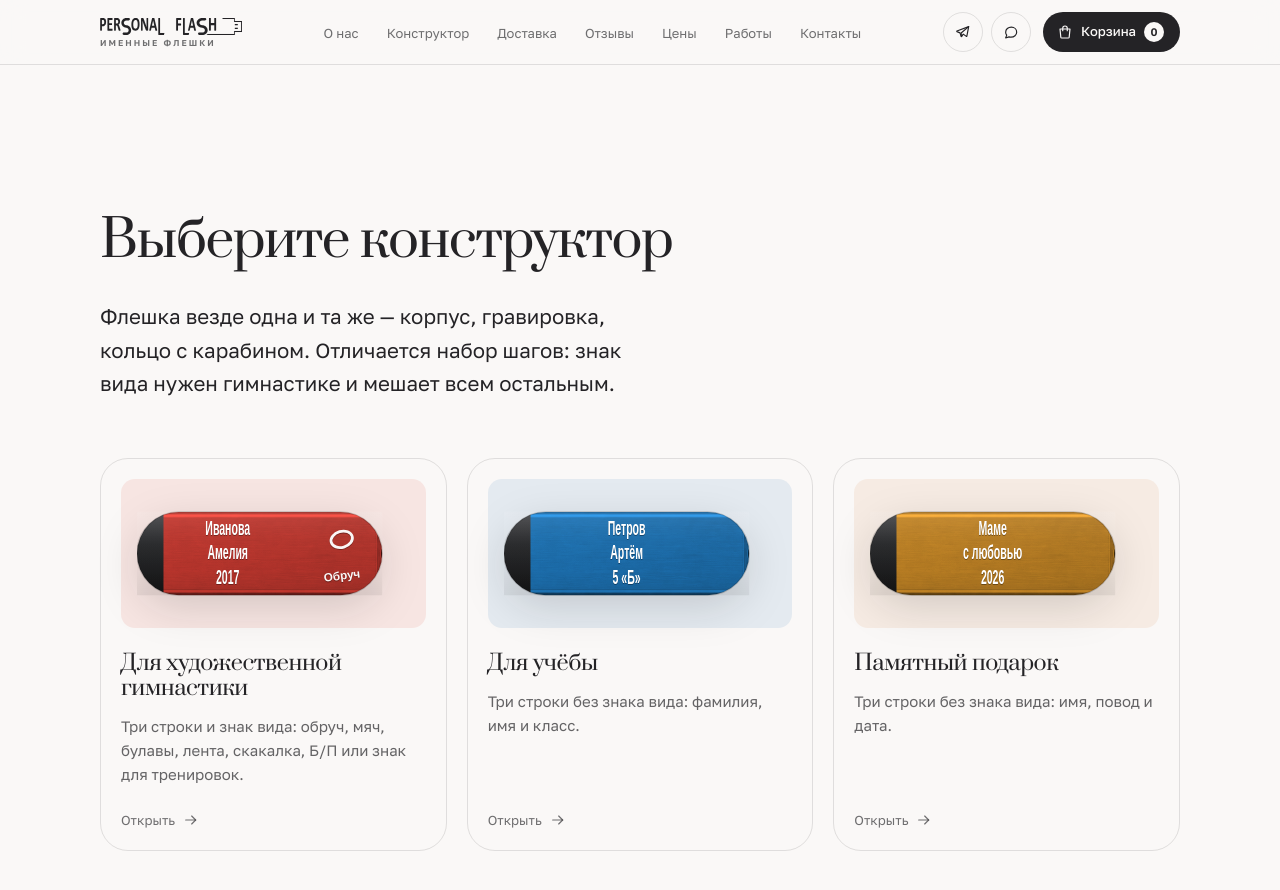
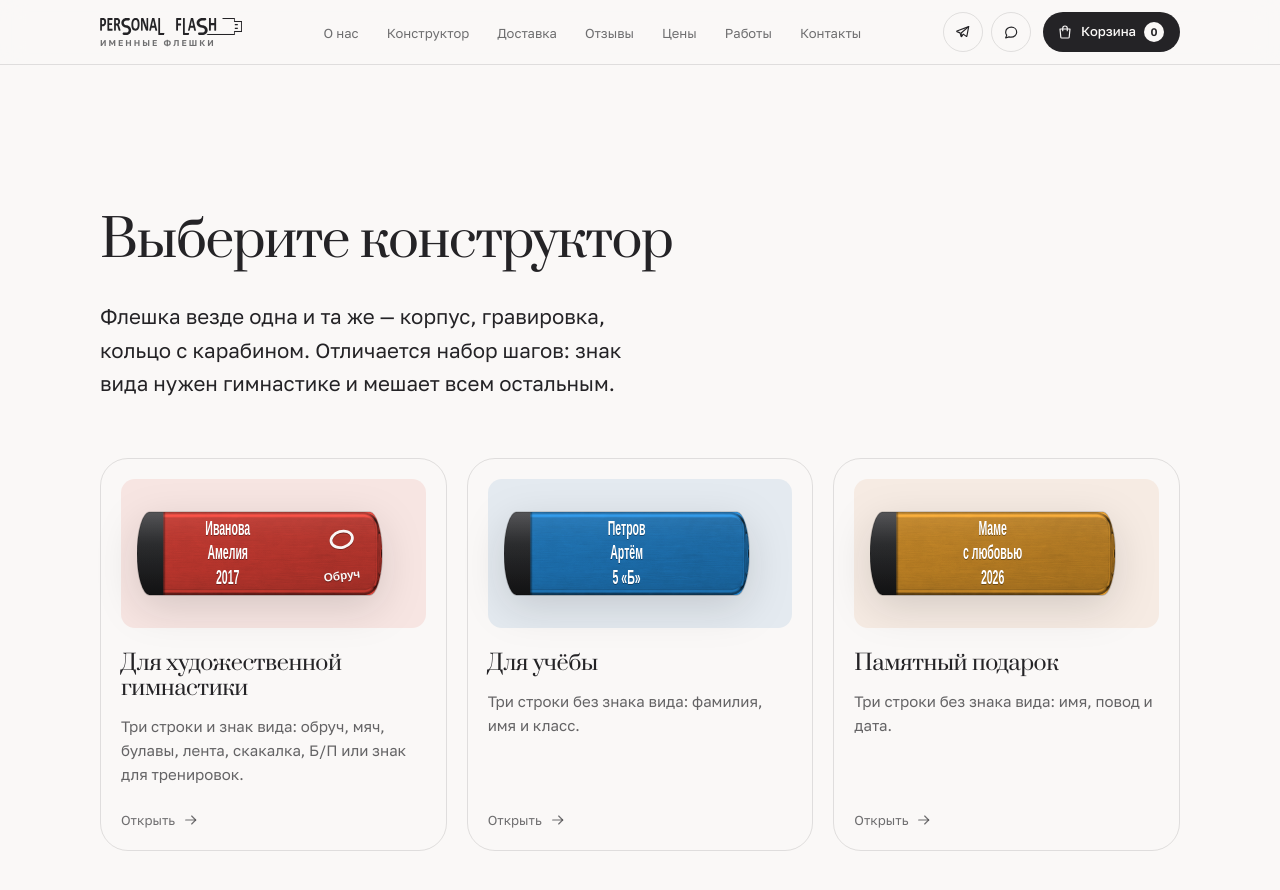
Before and after one commit to DevGreenBox/gym-flash, a Next.js app: page /constructors in a window 1280 px wide. Shown: the top 890 px of the page. Built offline with nearby package versions, Linux system fonts and the light colour scheme; a web font is replaced by a local one.

Commit message:
Силуэт корпуса — по замеру схемы: прямые грани, эллиптические торцы

```diff
--- a/components/drive-shape.tsx
+++ b/components/drive-shape.tsx
@@ -1,18 +1,23 @@
 import { SPEC } from "@/lib/site";
 
 /**
- * Силуэт корпуса — строго по чертежу заказчика.
+ * Силуэт корпуса — снят с чертежа заказчика пиксель в пиксель.
  *
- * На схеме корпус нарисован капсулой: 50 × 17 мм, торцы скруглены
- * по половине высоты. Чёрный колпачок не приставлен сбоку, а вписан
- * в это же скругление — он часть капсулы, а не отдельная деталь.
- * Прежняя модель была прямоугольником со слабым скруглением углов,
- * и торцы у неё выглядели рублеными.
+ * Замер `assets/image 18.png`: корпус 287 × 99 px на 49,96 × 17 мм,
+ * то есть 5,75 px/мм. Верх и низ идут ровной прямой от 282 до 532 px —
+ * это плоские грани. Торцы выпирают ровно на 15 px = 2,6 мм и достигают
+ * крайней точки на середине высоты. Значит торец — не полукруг
+ * (радиус был бы 8,5 мм) и не скруглённый угол, а эллиптическая дуга:
+ * 2,6 мм по горизонтали на 8,5 мм по вертикали.
  *
- * Ширина колпачка замерена по фотографии партии: пластина 195 px
+ * Такая же форма на фотографии партии — «подушка», а не капсула.
+ *
+ * Ширина колпачка замерена по той же фотографии: пластина 195 px
  * на 50 мм даёт 3,90 px/мм, чёрное слева — 5,4 мм.
  */
 export const КОЛПАЧОК = 5.4;
+/** Вылет торца по горизонтали. */
+const КРАЙ = 2.6;
 const КОЛЬЦО_R = 2.3;
 const ПОЛЕ = 1;
 
@@ -31,6 +36,23 @@ export const ПЛАСТИНА_ДОЛИ = {
   width: (SPEC.plate / ХОЛСТ.w) * 100,
   height: (SPEC.plateH / ХОЛСТ.h) * 100,
 };
+
+/** Контур корпуса: прямые верх и низ, торцы — эллиптические дуги. */
+export const КОРПУС_D = (() => {
+  const x = ПЛАСТИНА_X;
+  const y = ПЛАСТИНА_Y;
+  const w = SPEC.plate;
+  const h = SPEC.plateH;
+  const ry = h / 2;
+  return [
+    `M ${x + КРАЙ} ${y}`,
+    `H ${x + w - КРАЙ}`,
+    `A ${КРАЙ} ${ry} 0 0 1 ${x + w - КРАЙ} ${y + h}`,
+    `H ${x + КРАЙ}`,
+    `A ${КРАЙ} ${ry} 0 0 1 ${x + КРАЙ} ${y}`,
+    "Z",
+  ].join(" ");
+})();
 
 /** Кольцо: продето в дальний торец, поэтому наполовину уходит под корпус. */
 export function DriveRing({ uid }: { uid: string }) {
@@ -55,7 +77,12 @@ export function DriveRing({ uid }: { uid: string }) {
   );
 }
 
-/** Чёрный колпачок: та же капсула, обрезанная по своей ширине. */
+/**
+ * Чёрный колпачок — отдельная деталь, из которой выдвигается разъём.
+ * Рисуется бруском и обрезается контуром корпуса, поэтому его левый
+ * торец повторяет ту же дугу. По стыку идёт тонкая тень: на изделии
+ * это шов двух деталей, без него чёрное читается как краска.
+ */
 export function DriveCap({ uid }: { uid: string }) {
   return (
     <>
@@ -73,6 +100,14 @@ export function DriveCap({ uid }: { uid: string }) {
         height={SPEC.plateH}
         fill={`url(#${uid}-cap)`}
       />
+      <rect
+        x={ПЛАСТИНА_X + КОЛПАЧОК}
+        y={ПЛАСТИНА_Y}
+        width={0.35}
+        height={SPEC.plateH}
+        fill="#000"
+        fillOpacity="0.3"
+      />
     </>
   );
 }
--- a/components/flash-drive.tsx
+++ b/components/flash-drive.tsx
@@ -5,6 +5,8 @@ import { useEffect, useId, useRef, useState } from "react";
 import {
   DriveCap,
   DriveRing,
+  КОЛПАЧОК,
+  КОРПУС_D,
   ПЛАСТИНА_X,
   ПЛАСТИНА_Y,
   ХОЛСТ,
@@ -135,6 +137,13 @@ export function FlashDrive({
     setSqueeze(Math.min(SQUEEZE, зона / w));
   }, [key, side]);
 
+  /* Отражение корпуса. Холст шире пластины на место под кольцо,
+     поэтому зеркало не только переворачивает, но и сдвигает корпус
+     к правому краю — на этот же сдвиг едет и группа гравировки. */
+  const зеркало =
+    side === "back" ? `translate(${ХОЛСТ.w} 0) scale(-1 1)` : undefined;
+  const корпусX = side === "back" ? ХОЛСТ.w - SPEC.plate : ПЛАСТИНА_X;
+
   const size = BASE_SIZE;
   const label = APPARATUS.find((a) => a.id === apparatusId)?.label ?? "";
   const textMid = apparatusId ? ZONE1_MID : WIDE_MID;
@@ -180,29 +189,19 @@ export function FlashDrive({
         className="absolute inset-0 size-full"
       >
         <defs>
-          {/* Капсула: торцы скруглены по половине высоты, как на чертеже.
-              Всё содержимое корпуса — металл, колпачок, гравировка —
-              обрезается по ней, поэтому колпачок повторяет скругление
-              торца, а не приставлен к нему бруском. */}
+          {/* Контур с чертежа: прямые верх и низ, торцы — эллиптические
+              дуги. Всё содержимое корпуса — металл, колпачок, гравировка —
+              обрезается по нему, поэтому колпачок повторяет форму торца. */}
           <clipPath id={`${uid}-body`}>
-            <rect
-              x={ПЛАСТИНА_X}
-              y={ПЛАСТИНА_Y}
-              width={SPEC.plate}
-              height={SPEC.plateH}
-              rx={SPEC.plateH / 2}
-            />
+            <path d={КОРПУС_D} />
           </clipPath>
         </defs>
 
         {/* Оборот — тот же корпус, отражённый: колпачок и кольцо
             меняются местами, как при повороте флешки в руке.
-            Гравировка не зеркалится — она читается как обычно. */}
-        <g
-          transform={
-            side === "back" ? `translate(${ХОЛСТ.w} 0) scale(-1 1)` : undefined
-          }
-        >
+            Гравировка не зеркалится — она читается как обычно,
+            поэтому её группа просто сдвинута на ту же величину. */}
+        <g transform={зеркало}>
           {chain ? <DriveRing uid={uid} /> : null}
 
           <g clipPath={`url(#${uid}-body)`}>
@@ -224,25 +223,10 @@ export function FlashDrive({
             style={{ mixBlendMode: "multiply" }}
           />
             <DriveCap uid={uid} />
-          </g>
-        </g>
 
-        {/* Тонкая кромка корпуса — на чертеже он обведён контуром. */}
-        <rect
-          x={ПЛАСТИНА_X}
-          y={ПЛАСТИНА_Y}
-          width={SPEC.plate}
-          height={SPEC.plateH}
-          rx={SPEC.plateH / 2}
-          fill="none"
-          stroke="#000"
-          strokeOpacity="0.18"
-          strokeWidth="0.3"
-        />
-
-        <g transform={`translate(${ПЛАСТИНА_X} ${ПЛАСТИНА_Y})`}>
-      {/* Блик и притенение — едва заметные. Основной металл даёт сам
-            снимок под цветом; сильный градиент поверх делал из корпуса
+            {/* Блик и притенение — едва заметные, поверх колпачка тоже:
+                это свет на всём предмете. Основной металл даёт сам снимок
+                под цветом; сильный градиент поверх делал из корпуса
                 глянцевый пластик, поэтому здесь только намёк на свет
                 сверху и уход в тень книзу. */}
             <defs>
@@ -254,13 +238,28 @@ export function FlashDrive({
               </linearGradient>
             </defs>
             <rect
-          x="0"
-          y="0"
+              x={ПЛАСТИНА_X}
+              y={ПЛАСТИНА_Y}
               width={SPEC.plate}
               height={SPEC.plateH}
               fill={`url(#${uid}-sheen)`}
             />
+          </g>
+        </g>
 
+        {/* Тонкая кромка корпуса — на чертеже он обведён контуром.
+            Отражается вместе с корпусом, иначе на обороте оставалась
+            бы висеть непарная обводка на прежнем месте. */}
+        <path
+          d={КОРПУС_D}
+          transform={зеркало}
+          fill="none"
+          stroke="#000"
+          strokeOpacity="0.18"
+          strokeWidth="0.3"
+        />
+
+        <g transform={`translate(${корпусX} ${ПЛАСТИНА_Y})`}>
         {/* невидимый дубль для замера: всегда базовым кеглем */}
         <g
           ref={probe}
@@ -525,7 +524,11 @@ function BackEngraving({
      корпуса, толщина считается по пропорции вектора 8,33 : 1. */
   const ЛОГО_Д = 12.6;
   const ЛОГО_Т = ЛОГО_Д / (566.24 / 67.96);
-  const логоX = FIELD_R - ЛОГО_Т / 2 - 0.6;
+  /* На обороте корпус отражён — колпачок ушёл вправо, и логотип стоит
+     вплотную к нему, а не к дальнему торцу. Считаем от кромки колпачка,
+     иначе логотип ложится прямо на чёрное. */
+  const колпачокX = SPEC.plate - КОЛПАЧОК;
+  const логоX = колпачокX - ЛОГО_Т / 2 - 0.8;
 
   /* Впадина — посередине между зоной гравировки и логотипом. */
   const осьX = (FIELD_L + SPEC.backField + (логоX - ЛОГО_Т / 2)) / 2;
```
Also changed, not shown: 1 other file (tests, documents, lock files or other folders). Lines whose indentation alone changed are shown as unchanged.
